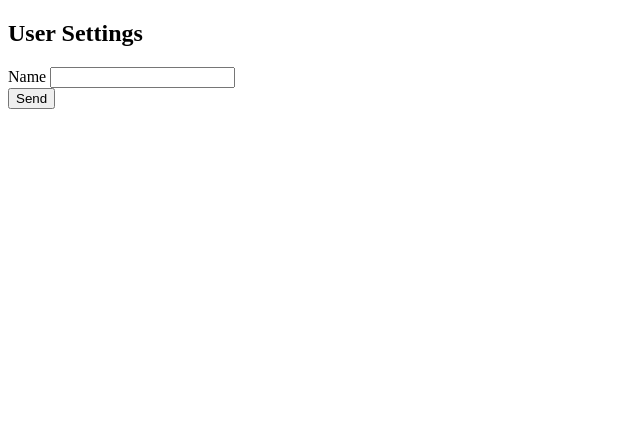
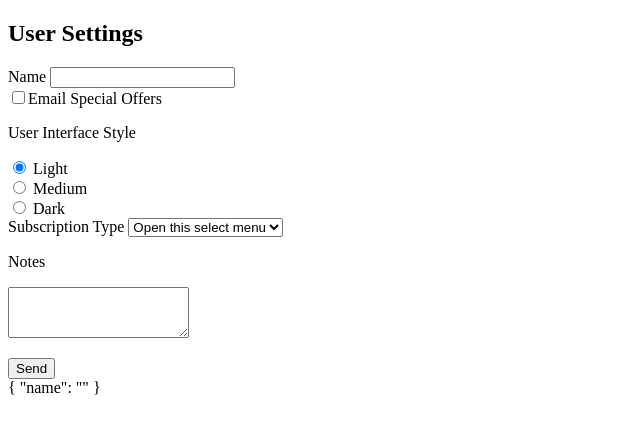
Before and after one commit to clayman33/PS-Demo, an Angular app in the folder ps-demo/: page / in a window 1280 px wide. Shown: the top 434 px of the page, without its empty margins (0-640 px from the left). Built offline with nearby package versions, Linux system fonts and the light colour scheme.

Commit message:
ngForm example

```diff
--- a/ps-demo/src/app/user-settings-form/user-settings-form.component.html
+++ b/ps-demo/src/app/user-settings-form/user-settings-form.component.html
@@ -1,13 +1,59 @@
 <div class="container">
     <h2>User Settings</h2>
-    <form>
+
+    <form #form="ngForm">
+
         <div class="form-group">
             <label for="name">Name </label>
-            <input id="name" name="name" class="form-control"
-            />
+            <input id="name" name="name" class="form-control" ngModel/>
         </div>
-        <div>
+        <div class="form-check form-group">
+            <input class="form-check-input" type="checkbox" id="emailOffers" name="emailOffers">
+            <label class="form-check-label" for="emailOffers">Email Special Offers</label>
+        </div>
+        <p>User Interface Style</p>
+        <div class="form-group">
+            <div class="form-check">
+                <input class="form-check-input" type="radio" name="interfaceStyle"
+                    id="lightInterface" value="light" checked>
+                <label class="form-check-label" for="lightInterface">
+                  Light
+                </label>
+              </div>
+              <div class="form-check">
+                <input class="form-check-input" type="radio" name="interfaceStyle"
+                    id="mediumInterface"value="medium">
+                <label class="form-check-label" for="mediumInterface">
+                  Medium
+                </label>
+              </div>
+              <div class="form-check">
+                <input class="form-check-input" type="radio" name="interfaceStyle"
+                    id="darkInterface"value="dark">
+                <label class="form-check-label" for="darkInterface">
+                  Dark
+                </label>
+              </div>
+        </div>
+        <div class="form-group">
+            <label for="subscriptionType"> Subscription Type </label>
+            <select class="form-control" id="subscriptionType">
+                <option selected>Open this select menu</option>
+                <option >Monthly</option>
+                <option >Annual</option>
+                <option >Lifetime</option>
+              </select>
+        </div>
+        <div class="form-group">
+            <label for="notes">
+                <p>Notes</p>
+            </label>
+            <textarea id="notes" name="notes" class="form-control"
+                rows="3">
+            </textarea><p></p>
+        </div>
             <button class="btn btn-primary mb-3">Send</button>
-        </div>
     </form>
 </div>
+
+{{ form.value | json }}
```
